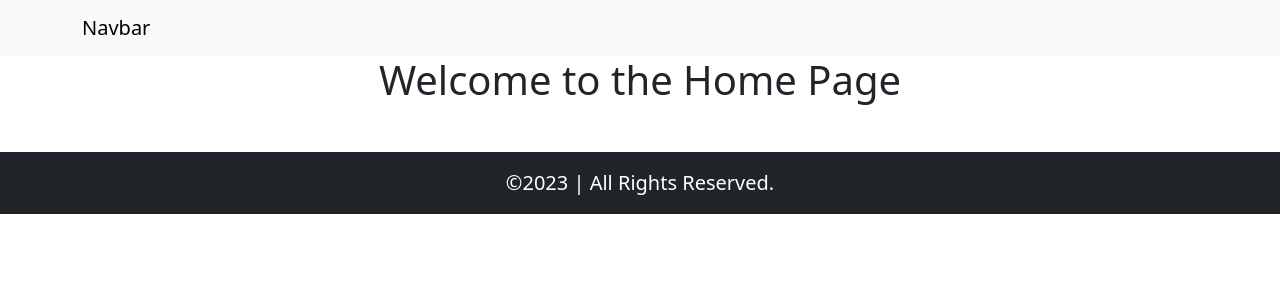
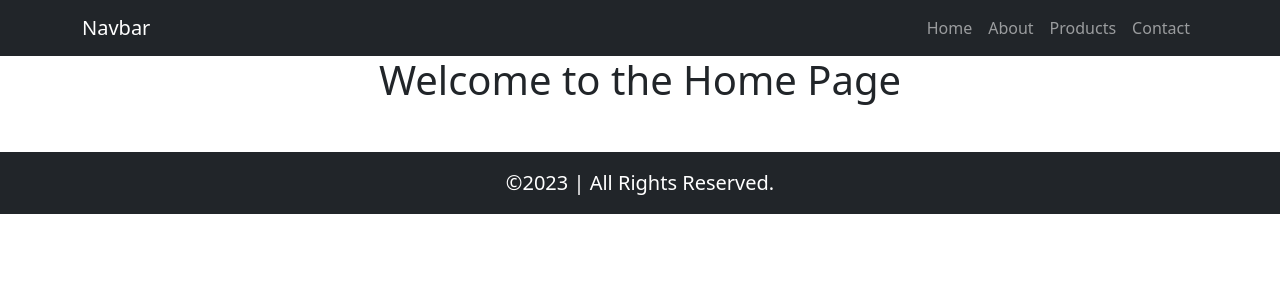
Before and after one commit to Arslan2214/sylani-prectice-project, a React (Vite) app: page / in a window 1280 px wide. Shown: the top 300 px of the page. Built offline with nearby package versions, Linux system fonts and the light colour scheme.

Commit message:
Navbar is ready.

```diff
--- a/src/App.scss
+++ b/src/App.scss
@@ -1,2 +1,2 @@
-@import url(./scss/_bootstrap.scss);
-@import url(./scss/_fullAppComponents.scss);
+@import url('./scss/_bootstrap.scss');
+@import url('./scss/_fullAppComponents.scss');
--- a/src/components/Navbar/index.jsx
+++ b/src/components/Navbar/index.jsx
@@ -26,7 +26,7 @@
   return (
     <>
       {/* Navbar Start */}
-      <nav className="navbar navbar-expand-lg bg-body-tertiary">
+      <nav className="navbar navbar-dark navbar-expand-lg bg-dark">
         <div className="container">
           <Link to="/" className="navbar-brand">
             Navbar
@@ -45,6 +45,7 @@
           <div className="collapse navbar-collapse" id="navbarNavAltMarkup">
             <div className="navbar-nav ms-auto">
               {navObj.map((item, index) => {
+                return (
                   <Link
                     to={item.path}
                     className={`nav-link ${loc === item.path && "active"}`}
@@ -52,8 +53,9 @@
                     key={index}
                   >
                     {item.title}
-                  {console.log(index + " : " +item.title)}
-                </Link>;
+                    {console.log(index + " : " + item.title)}
+                  </Link>
+                );
               })}
             </div>
           </div>
--- a/src/scss/_fullAppComponents.scss
+++ b/src/scss/_fullAppComponents.scss
@@ -1 +1 @@
-@import url(../pages/Frontend/_Frontend.scss);
+@import url('../pages/Frontend/_Frontend.scss');
```
Lines whose indentation alone changed are shown as unchanged.
